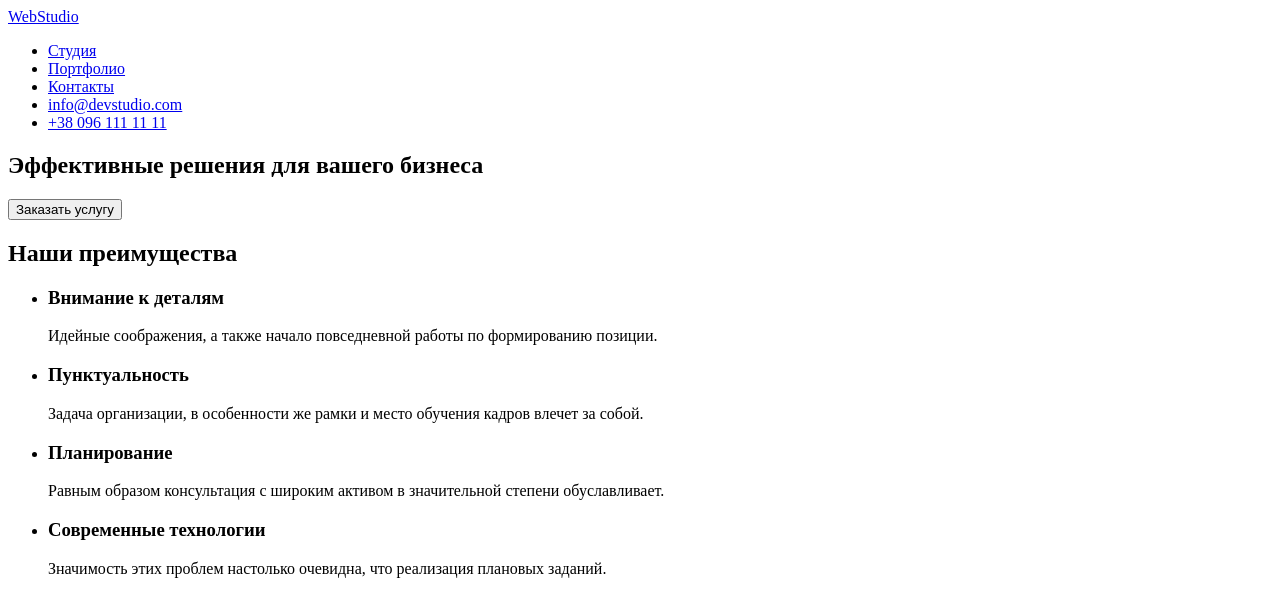
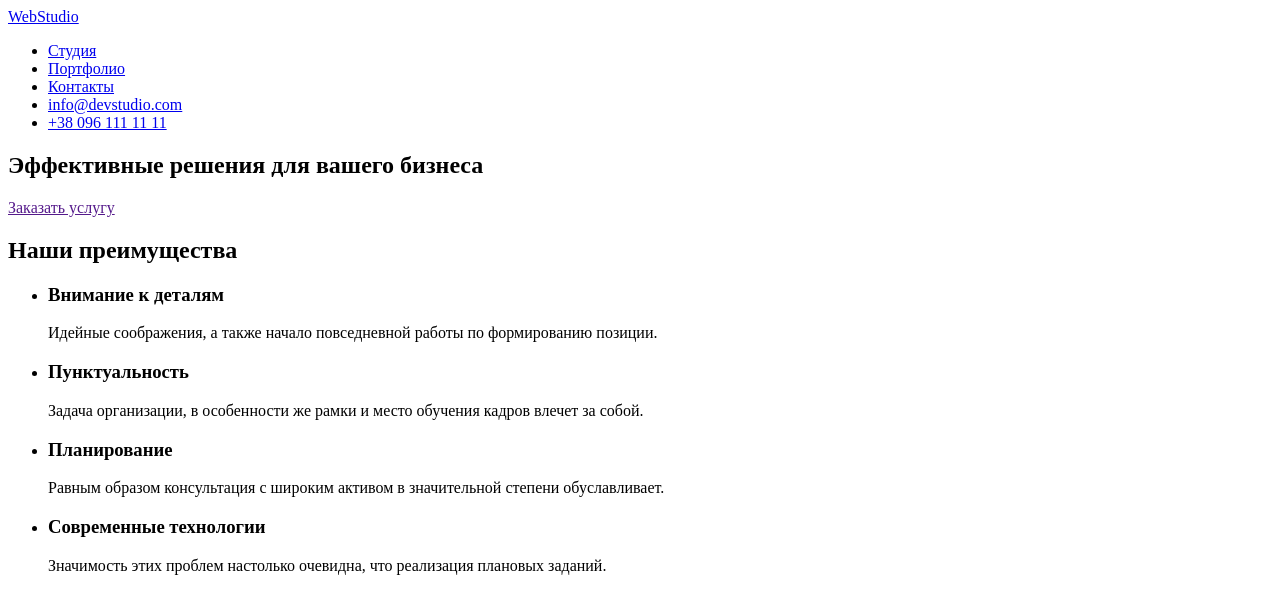
Before and after one commit to hayhelv/goit-markup-hw-01, a plain HTML site: page project1/index.html in a window 1280 px wide. Shown: the top 592 px of the page. Drawn offline with Linux system fonts and the light colour scheme.

Commit message:
для сдачи дз

```diff
--- a/project1/index.html
+++ b/project1/index.html
@@ -21,7 +21,7 @@
 <main>
     <section>
         <h1>Эффективные решения для вашего бизнеса</h1>
-        <button>Заказать услугу</button>
+        <a href="">Заказать услугу</a>
     </section>
     <section>
         <h2>Наши преимущества</h2>
```
Also changed, not shown: project1/.prettierrc.json (added), project1/images/01.jpg, project1/images/02.jpg, project1/images/03.jpg, project1/images/1.jpg, project1/images/2.jpg, project1/images/3.jpg, project1/images/4.jpg.
